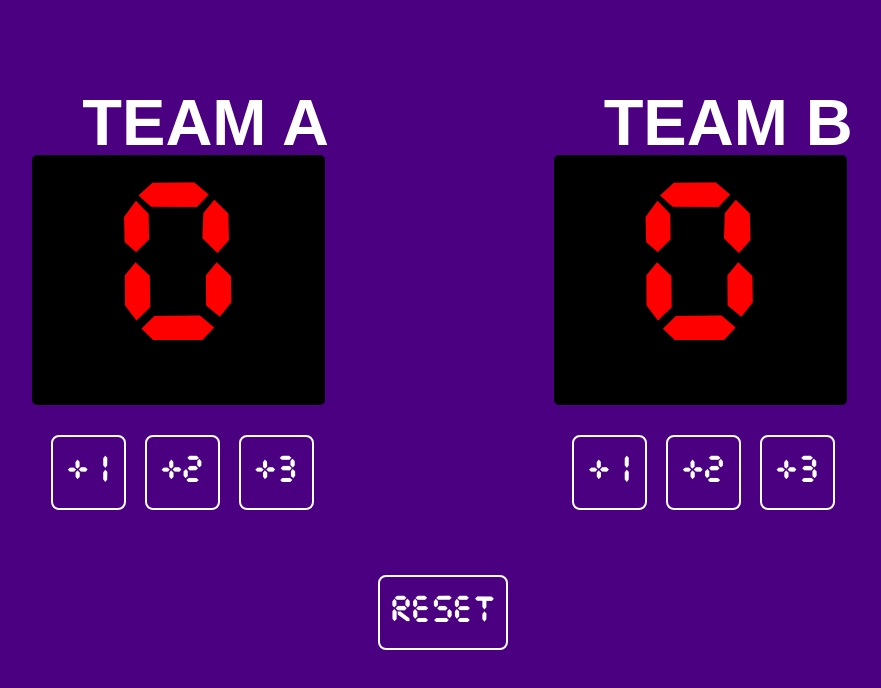
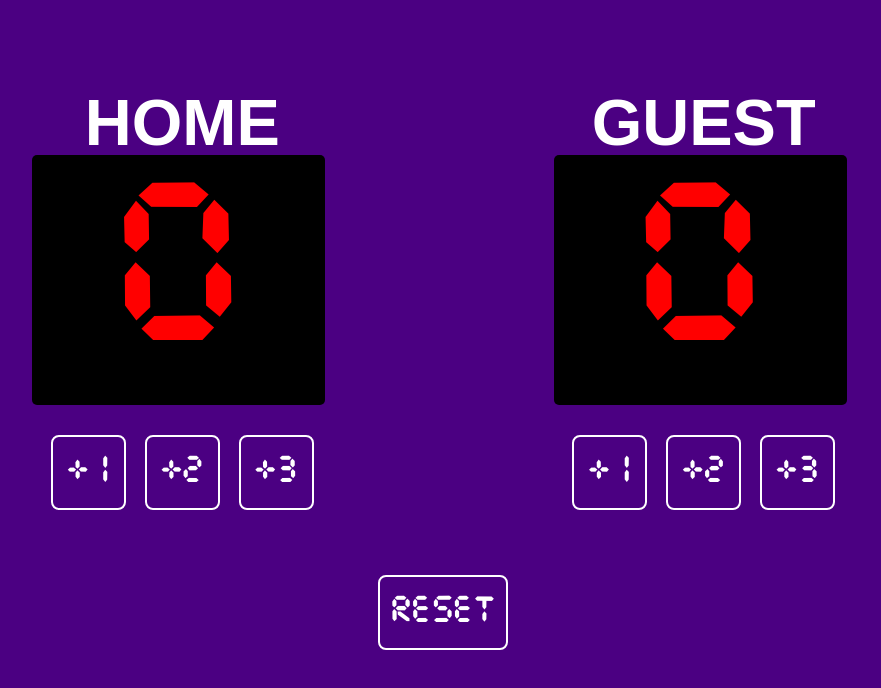
Before and after one commit to mkamran093/Scoreboard, a plain HTML site: page index.html in a window 1280 px wide. Shown: the whole page, without its empty margins (197-1078 px from the left). Drawn offline with Linux system fonts and the light colour scheme.

Commit message:
Heading adjusted
Heading text aligned to center

```diff
--- a/index.css
+++ b/index.css
@@ -15,6 +15,7 @@
 }
 
 #heading {
+  text-align: center;
   height: 60px;
   width: auto;
 }
@@ -23,7 +24,6 @@ h1 {
   font-size: 65px;
   color: white;
   font-family: Arial;
-  padding-left: 50px;
   font-weight: 900;
   margin-top: 10px;
 }
--- a/index.html
+++ b/index.html
@@ -11,7 +11,7 @@
     <div class="container">
       <div class="box">
         <div id="heading">
-          <h1>TEAM A</h1>
+          <h1>HOME</h1>
         </div>
         <div id="score"><span id="home"></span></div>
         <div id="buttons">
@@ -23,7 +23,7 @@
 
       <div class="box">
         <div id="heading">
-          <h1>TEAM B</h1>
+          <h1>GUEST</h1>
         </div>
         <div id="score"><span id="guest"></span></div>
         <div id="buttons">
```
